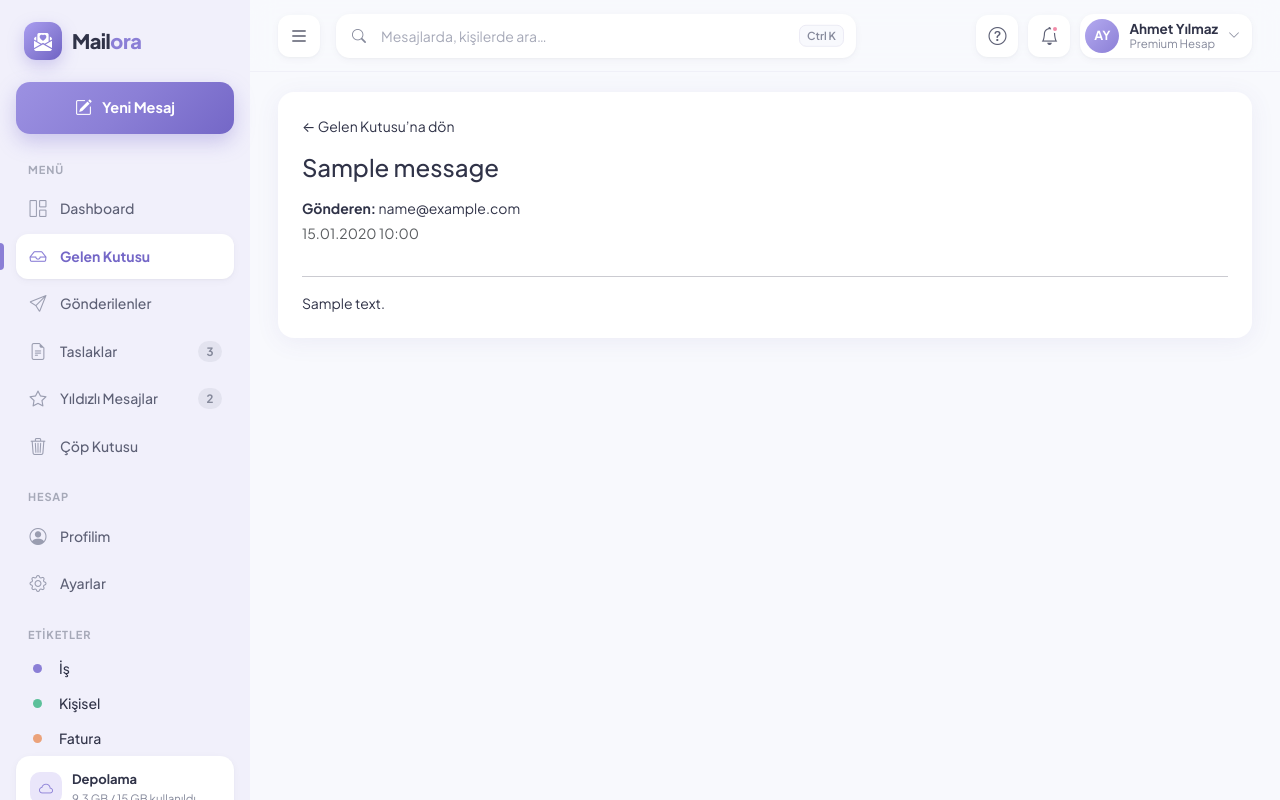
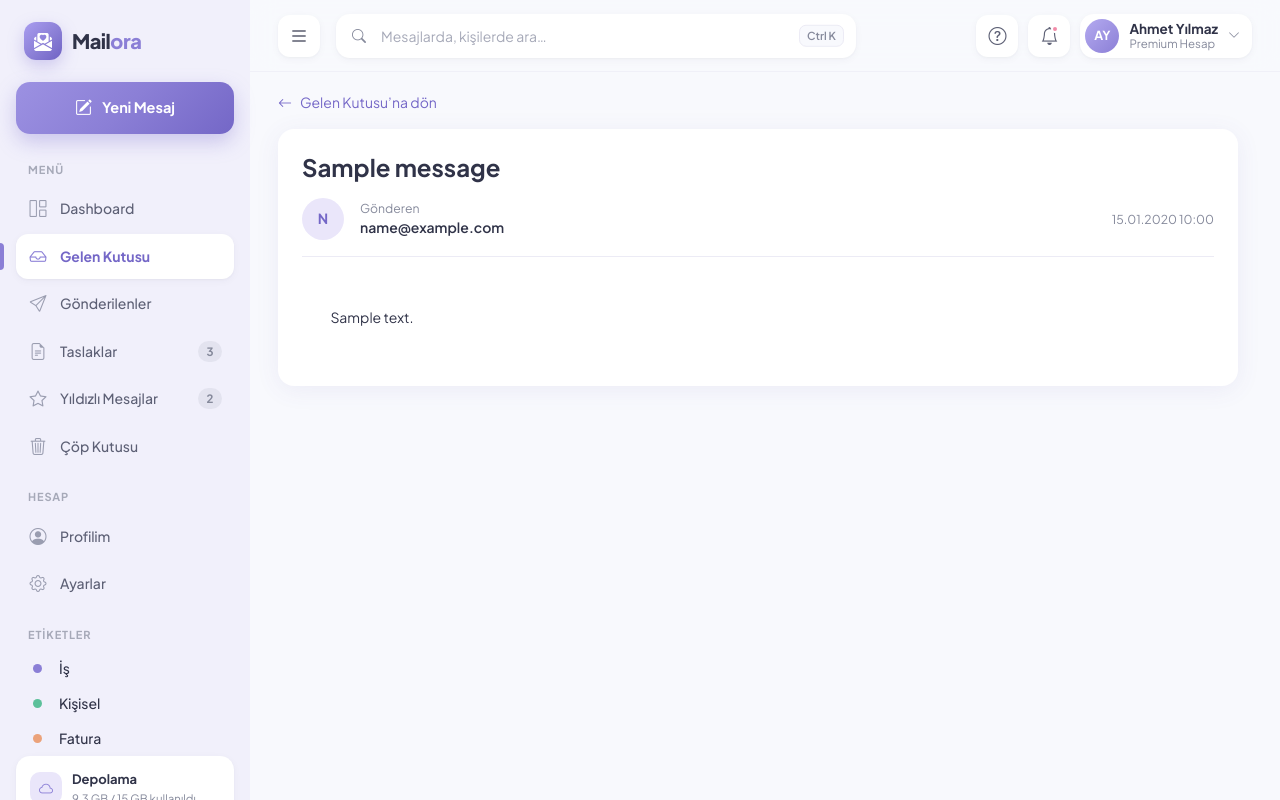
Before and after one commit to GamzeBilge1/MYAcedemy_IdentityEmailProject, an ASP.NET Core app: page /Message/Detail/1 in a window 1280 px wide. Run offline with ASP.NET Core 8, Linux system fonts and the light colour scheme; a user stored in the database is signed in; tables that the repository leaves empty hold one stand-in row (values such as "Sample post"); some libraries are stand-ins or nearby versions.

Commit message:
feat: add sent message details

```diff
--- a/MYAcedemy_IdentityEmailProject/Controllers/MessageController.cs
+++ b/MYAcedemy_IdentityEmailProject/Controllers/MessageController.cs
@@ -44,18 +44,19 @@ namespace MYAcedemy_IdentityEmailProject.Controllers
             return View(messages);
         }
         [HttpGet]
-        public async Task<IActionResult> Detail(int id)
+        public async Task<IActionResult> Detail(int id, bool sent = false)
         {
             var user = await _userManager.GetUserAsync(User);
 
             if (user == null || string.IsNullOrWhiteSpace(user.Email))
                 return Challenge();
 
-            var message = await _context.Messages.FirstOrDefaultAsync(m =>
-                m.MessageId == id && m.ReceiverEmail == user.Email);
+            var message = await _context.Messages.FirstOrDefaultAsync(m => m.MessageId == id &&(sent ? m.SenderEmail ==user.Email : m.ReceiverEmail == user.Email));
 
             if (message == null)
                 return NotFound();
+
+            ViewData["IsSent"] = sent;
 
             return View(message);
         }
--- a/MYAcedemy_IdentityEmailProject/Views/Message/Detail.cshtml
+++ b/MYAcedemy_IdentityEmailProject/Views/Message/Detail.cshtml
@@ -1,20 +1,53 @@
 @model MYAcedemy_IdentityEmailProject.Entities.Message
 
 @{
-    ViewData["Title"] = "Mesaj detayı";
-    ViewData["ActiveMenu"] = "inbox";
+    ViewData["Title"] = Model.Subject;
+    var isSent = ViewData["IsSent"] is true;
+    ViewData["ActiveMenu"] = isSent ? "sent" : "inbox";
+    var sender = isSent ? Model.ReceiverEmail : Model.SenderEmail;
     Layout = "~/Views/MessageLayout/Index.cshtml";
+
+
+    var initial = string.IsNullOrWhiteSpace(sender)
+        ? "?"
+        : sender.Substring(0, 1).ToUpper();
 }
 
-<article class="panel p-4">
-    <a asp-action="Inbox" class="d-inline-block mb-3">← Gelen Kutusu’na dön</a>
+<section style="max-width: 960px;">
+    <a asp-controller="Message" asp-action="Inbox"
+       class="d-inline-flex align-items-center gap-2 mb-3"
+       style="color: var(--accent-dark);">
+        <i class="bi bi-arrow-left" aria-hidden="true"></i>
+        Gelen Kutusu’na dön
+    </a>
 
-    <h1 class="h4 mb-3">@Model.Subject</h1>
+    <article class="panel p-3 p-md-4">
+        <header class="pb-3" style="border-bottom: 1px solid var(--border);">
+            <h1 class="h4 fw-bold mb-3 text-break">@Model.Subject</h1>
 
-    <p class="mb-1"><strong>Gönderen:</strong> @Model.SenderEmail</p>
-    <p class="text-muted">@Model.SendDate.ToString("dd.MM.yyyy HH:mm")</p>
+            <div class="d-flex flex-wrap align-items-center gap-3">
+                <span class="rounded-circle d-grid flex-shrink-0 fw-bold"
+                      style="width: 42px; height: 42px; place-items: center;
+                             background: var(--lavender); color: var(--accent-dark);"
+                      aria-hidden="true">
+                    @initial
+                </span>
 
-    <hr />
+                <div class="flex-grow-1 text-break">
+                    <div class="small" style="color: var(--muted);">Gönderen</div>
+                    <div class="fw-semibold">@sender</div>
+                </div>
 
-    <div style="white-space: pre-wrap; overflow-wrap: anywhere;">@Model.MessageDetail</div>
-</article>
+                <time class="small" style="color: var(--muted);"
+                      datetime="@Model.SendDate.ToString("s")">
+                    @Model.SendDate.ToString("dd.MM.yyyy HH:mm")
+                </time>
+            </div>
+        </header>
+
+        <div class="pt-4 pb-2"
+             style="white-space: pre-wrap; overflow-wrap: anywhere; line-height: 1.75;">
+            @Model.MessageDetail
+        </div>
+    </article>
+</section>
```
Also changed, not shown: MYAcedemy_IdentityEmailProject/Views/Message/Sendbox.cshtml (+6 -4 lines).
